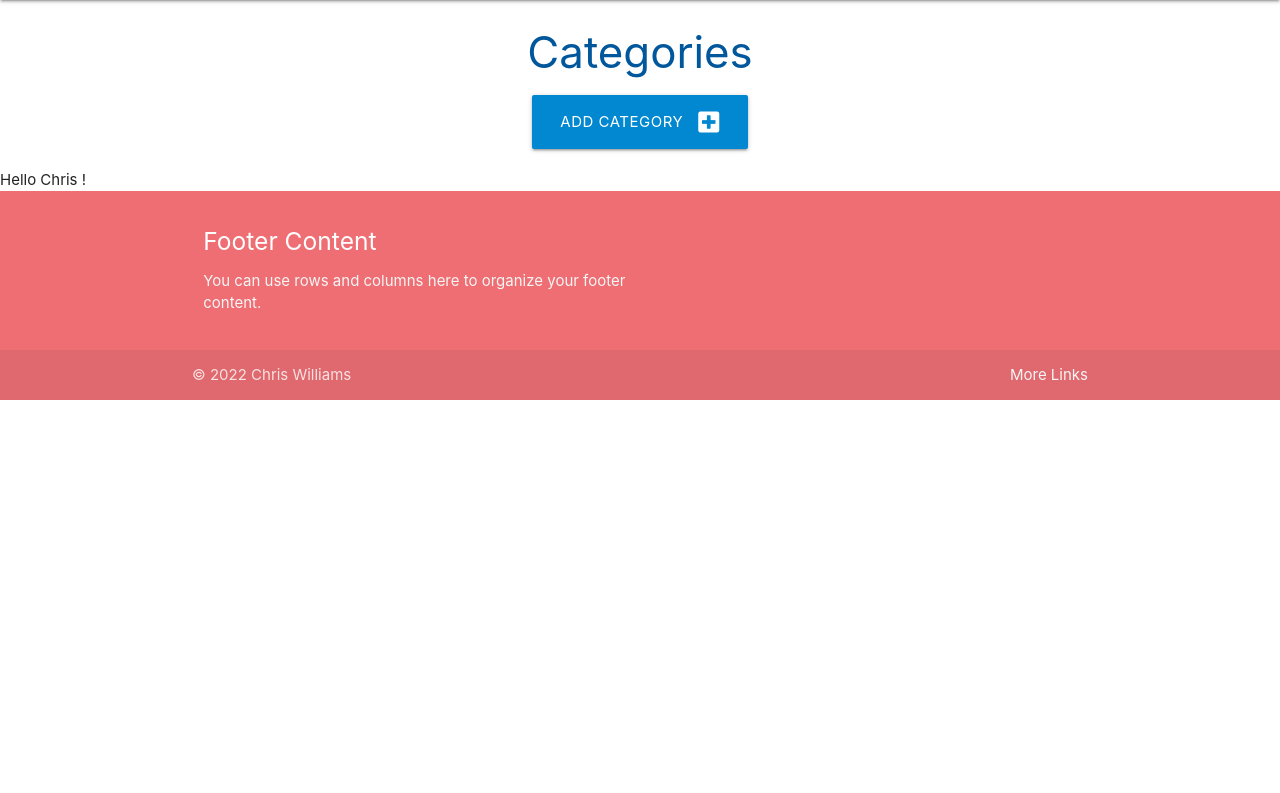
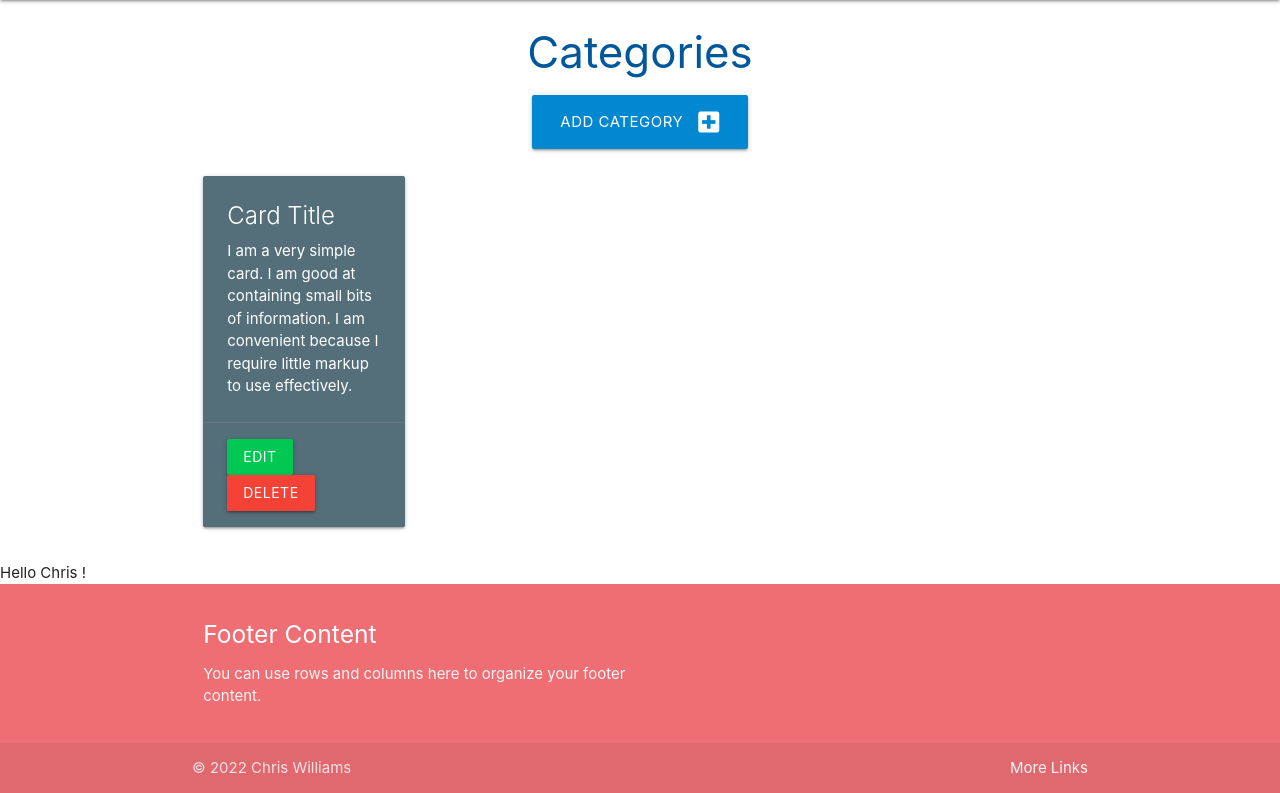
Before and after one commit to cwill83247/task_mini_project, a Flask app: page /categories in a window 1280 px wide. Shown: the part 64-857 px from the top of the page. Before the commit the page ends 464 px from the top, so only its background shows below. Run offline with Flask 2, Linux system fonts and the light colour scheme.

```diff
--- a/taskmanager/routes.py
+++ b/taskmanager/routes.py
@@ -1,4 +1,4 @@
-from flask import render_template ,request                         #std  the request is part of the form functionality
+from flask import render_template ,request, redirect , url_for                         #std  the request is part of the form functionality
 from taskmanager import app, db                             #std the taskmanager is from env.py this line os.environ.setdefault("DB_URL", "postgresql:///taskmanager")   #std
 from taskmanager.models import Category, Task           #std from models.py file import the classes created Category and Task
 
@@ -14,7 +14,7 @@ def categories():
 
 @app.route("/add_category", methods=["GET", "POST"])            #std   GET and POST are beacuse its a FORM
 def add_category():
-    if request.method == "POST":                                                ##part of post for category
+    if request.method =="POST":                                                ##part of post for category
         category = Category(category_name=request.form.get("category_name"))
         db.session.add(category)
         db.session.commit()
--- a/taskmanager/templates/categories.html
+++ b/taskmanager/templates/categories.html
@@ -10,5 +10,20 @@
         </a>
     </div>
 </div>
+<div class="row">
+    <div class="col s12 m6 l3">                        <!-- s12 means 100% , m6 so medium devices 50%  and l3 is large devcies 25% of 12 so 4 cards -->
+      <div class="card blue-grey darken-1">
+        <div class="card-content white-text">
+          <span class="card-title">Card Title</span>
+          <p>I am a very simple card. I am good at containing small bits of information.
+          I am convenient because I require little markup to use effectively.</p>
+        </div>
+        <div class="card-action">
+          <a href="#" class="btn green accent-4">Edit</a>
+          <a href="#" class="btn red">Delete</a>
+        </div>
+      </div>
+    </div>
+  </div>
 
 {% endblock %}
```
